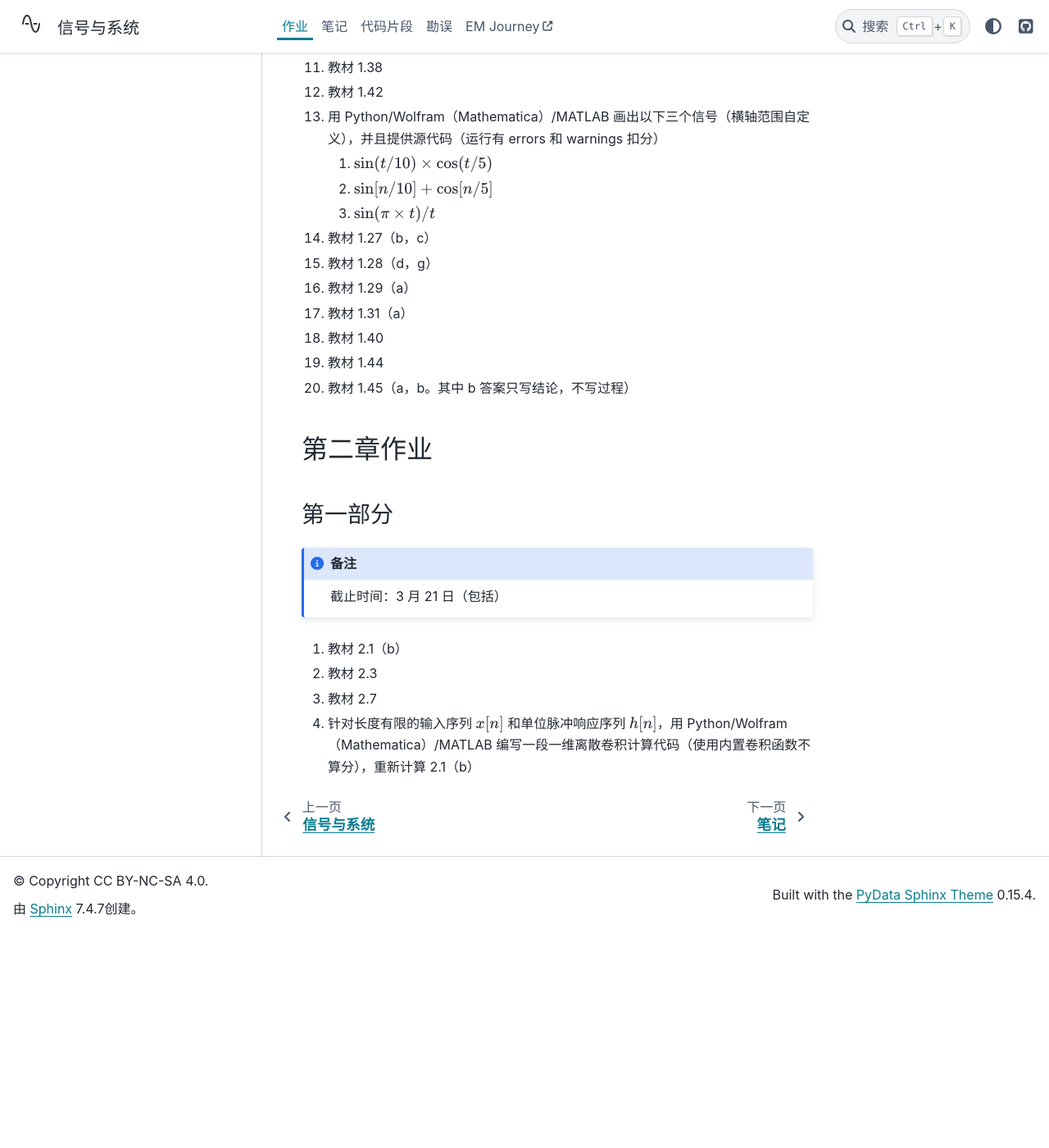
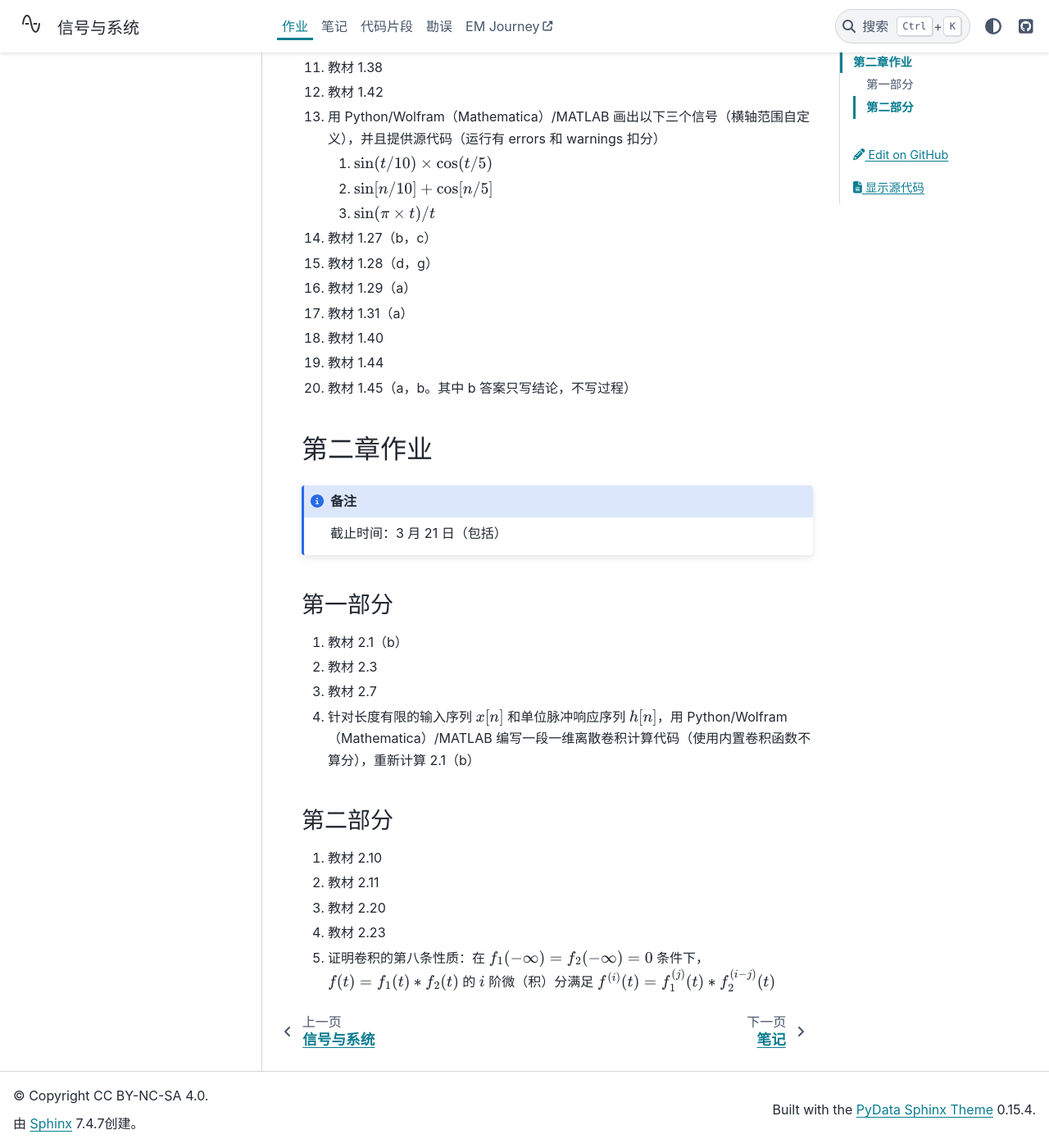
Before and after one commit to atlanswer/Signals-and-Systems, a Sphinx documentation site: the page built from doc/homework.rst, in a window 1280 px wide and 1400 px high, scrolled down 806 px. Shown: the whole window at 82% size. Built offline with Sphinx 7.4.7 and the PyData theme 0.15.4, drawn with Linux system fonts in a browser that asks for light colours; before the commit the page ends 1944 px from its top, so only the background shows below that.

Commit message:
content: add chapter 2 homework part 2

```diff
--- a/doc/homework.rst
+++ b/doc/homework.rst
@@ -42,13 +42,22 @@
 第二章作业
 **********
 
+.. note::
+   | 截止时间：3 月 21 日（包括）
+
 第一部分
 ========
-
-.. note::
-   | 截止时间：3 月 21 日（包括）
 
 #. 教材 2.1（b）
 #. 教材 2.3
 #. 教材 2.7
 #. 针对长度有限的输入序列 :math:`x[n]` 和单位脉冲响应序列 :math:`h[n]`，用 Python/Wolfram（Mathematica）/MATLAB 编写一段一维离散卷积计算代码（使用内置卷积函数不算分），重新计算 2.1（b）
+
+第二部分
+========
+
+#. 教材 2.10
+#. 教材 2.11
+#. 教材 2.20
+#. 教材 2.23
+#. 证明卷积的第八条性质：在 :math:`f_1(-\infty)=f_2(-\infty)=0` 条件下，:math:`f(t)=f_1(t)*f_2(t)` 的 :math:`i` 阶微（积）分满足 :math:`f^{(i)}(t)=f_1^{(j)}(t)*f_2^{(i-j)}(t)`
```
